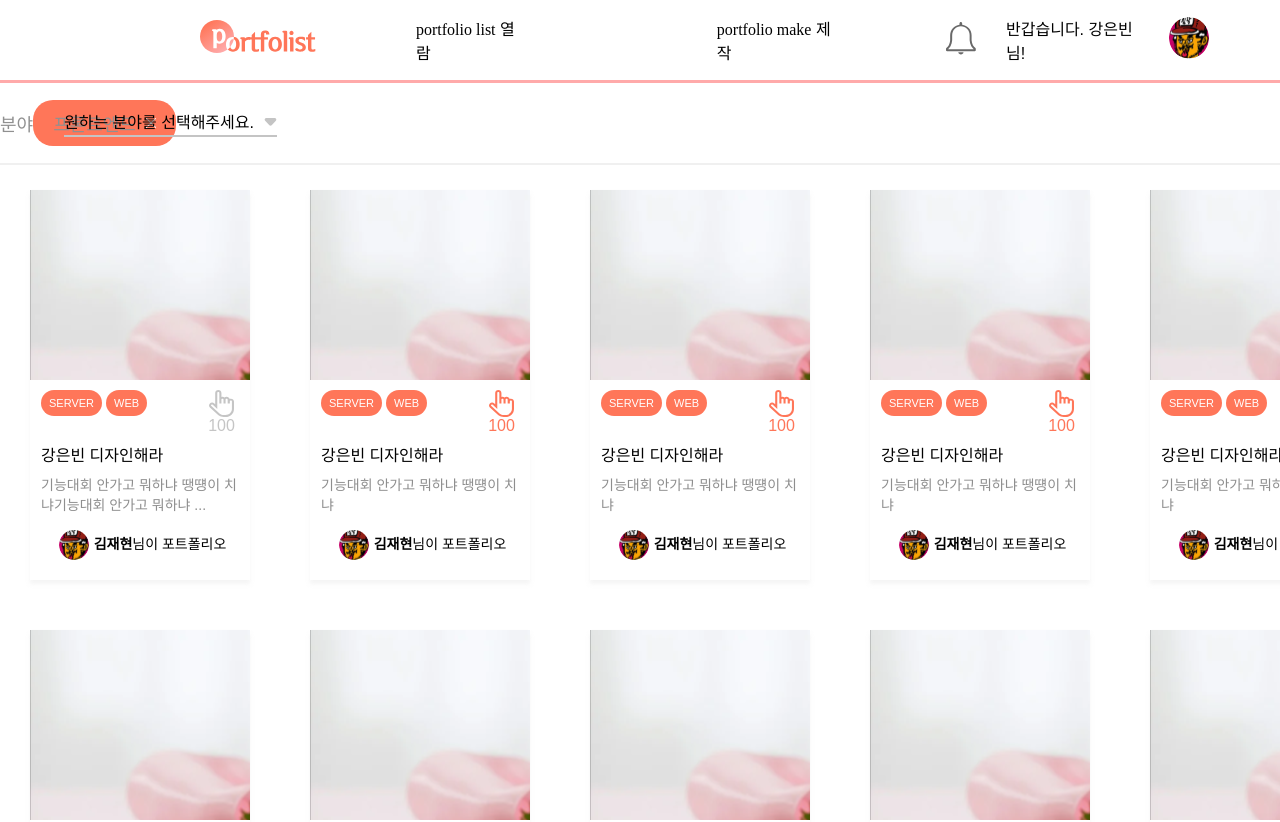
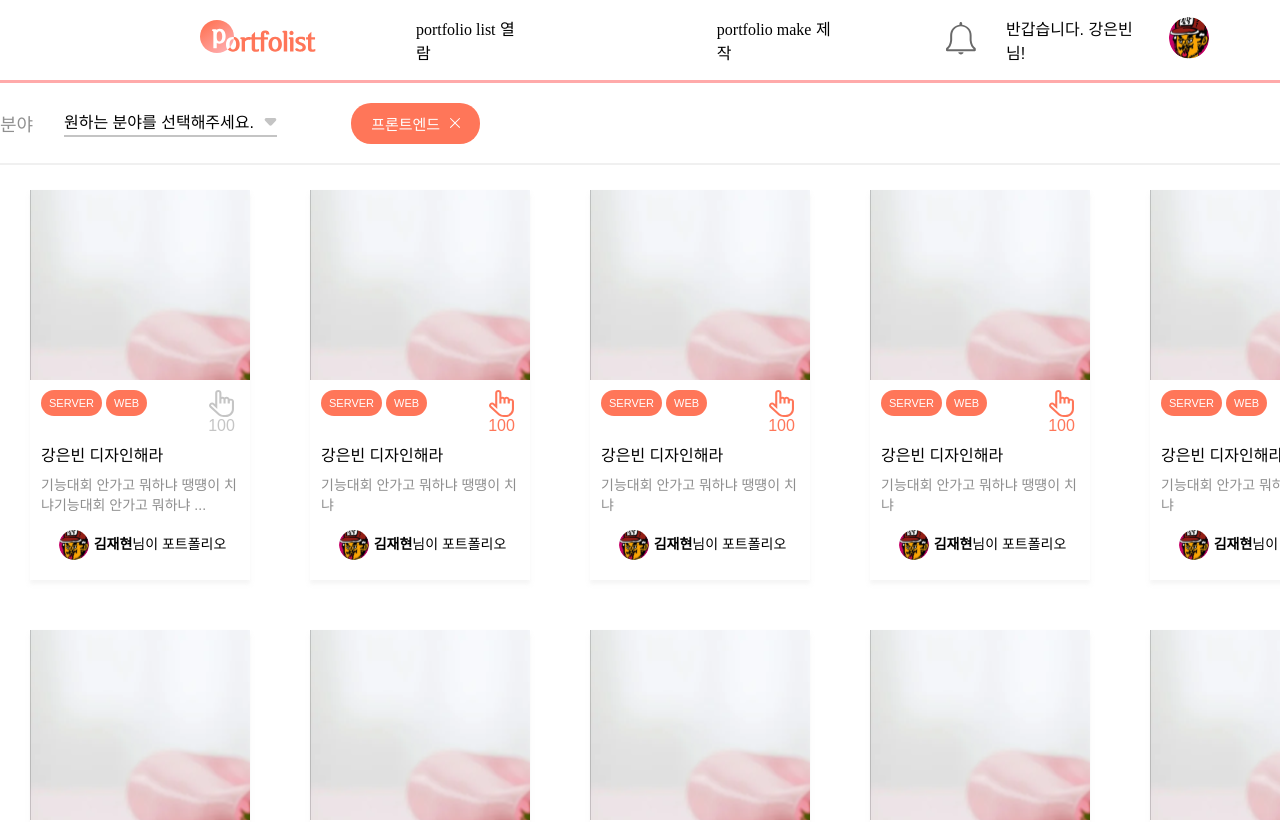
Before and after one commit to DSM-Portfolist/Portfolist-Front, a React (Create React App) app: page /portfolio-list in a window 1280 px wide. Shown: the top 822 px of the page. Built offline with nearby package versions, Linux system fonts and the light colour scheme.

Commit message:
[MODIFY] 필터 스타일 수정

```diff
--- a/src/components/portfolioList/search/style.ts
+++ b/src/components/portfolioList/search/style.ts
@@ -52,9 +52,14 @@ export const ArrowImg = styled.img`
   transition: all 0.5s;
 `;
 
-export const FieldWrapper = styled.div``;
+export const FieldWrapper = styled.div`
+  margin-left: 22%;
+  display: flex;
+  flex-direction: row;
+`;
 
 export const FieldItemWrapper = styled.div`
+  margin: 0 10px;
   background: #ff7659;
   border-radius: 20px;
   padding: 10px 20px;
@@ -63,8 +68,14 @@ export const FieldItemWrapper = styled.div`
   justify-content: center;
   align-items: center;
 
+  span {
+    font-size: 15px;
+    color: white;
+  }
+
   img {
     margin: 0 0 0 10px;
+    cursor: pointer;
   }
 `;
 
```
